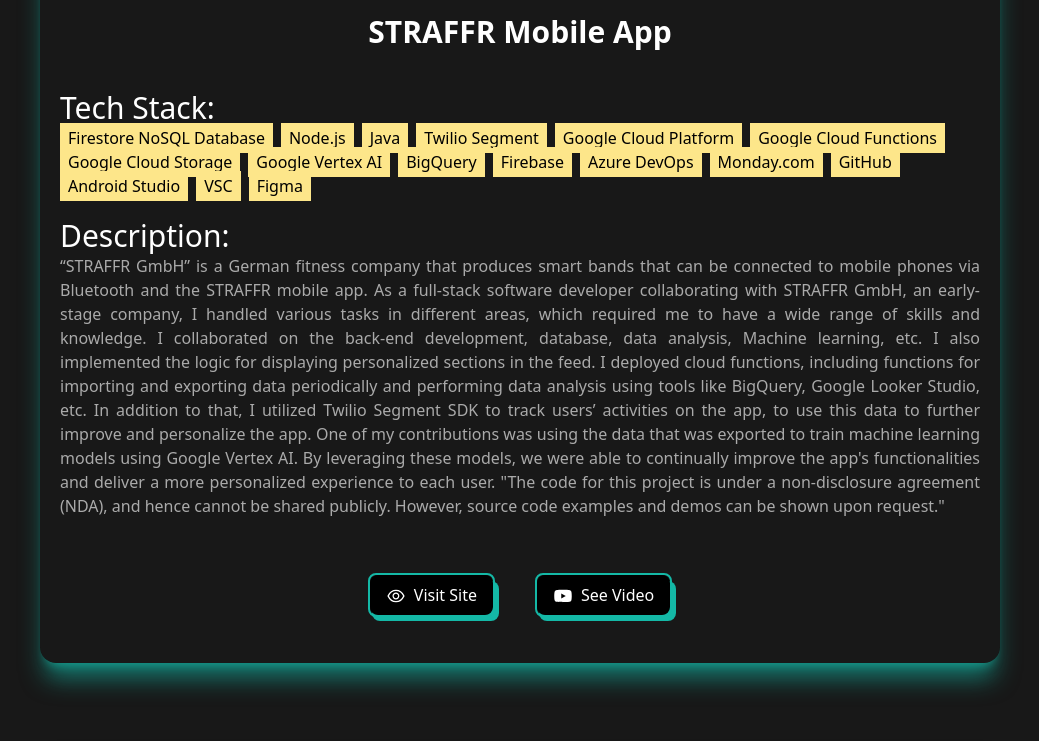
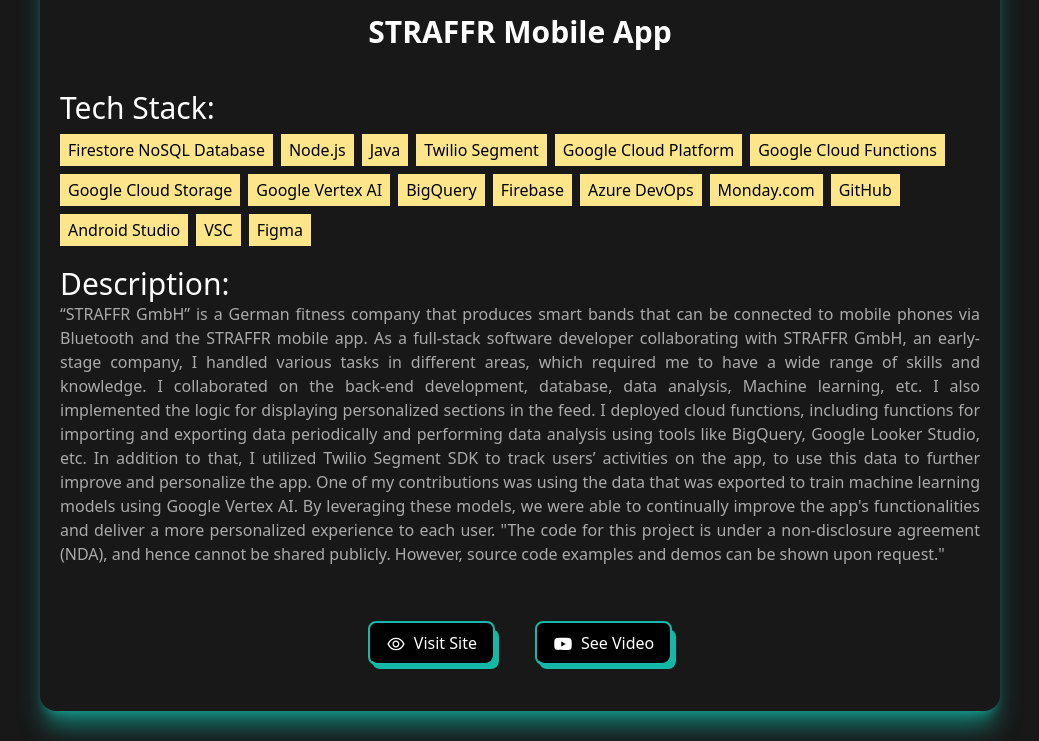
Before and after one commit to KhaledBadranDev/portfolio, a React (Create React App) app: page / in a window 1280 px wide. Shown: the part 1840-2581 px from the top of the page, without its empty margins (120-1159 px from the left). Built offline with nearby package versions, Linux system fonts and the light colour scheme.

Commit message:
fix: fix nesting <a> console bug

```diff
--- a/src/components/Card.jsx
+++ b/src/components/Card.jsx
@@ -40,11 +40,9 @@
                             // add spaces between words
                             techStack.map(element => {
                                 return (
-                                    <div key={projectId+element}>
-                                        <label className="text-[#000] bg-amber-200 py-1 px-2 mr-2 mt-2">
-                                            {element}
-                                        </label>
-                                    </div>
+                                    <label className="text-[#000] bg-amber-200 py-1 px-2 mr-2 mt-2" key={projectId+element}>
+                                        {element}
+                                    </label>
                                 )
                             })
                         }
```
